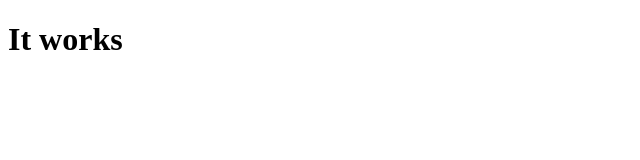
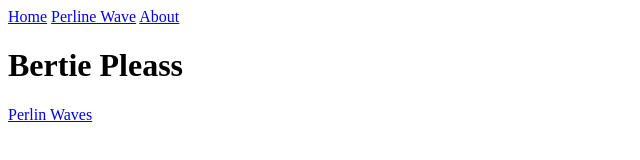
Before and after one commit to bertiepleass/bertiepleass.github.io, a plain HTML site: page index.html in a window 1280 px wide. Shown: the whole page, without its empty margins (0-640 px from the left). Drawn offline with Linux system fonts and the light colour scheme.

Commit message:
Add navigation and update heading in index.html

```diff
--- a/index.html
+++ b/index.html
@@ -5,7 +5,13 @@
     <meta name="viewport" content="width=device-width, initial-scale=1" />
     <title>Your Name</title>
   </head>
+  <nav>
+  <a href="/">Home</a>
+  <a href="/perlin.html">Perline Wave</a>
+  <a href="/about.html">About</a>
+</nav>
   <body>
-    <h1>It works</h1>
+    <h1>Bertie Pleass</h1>
+    <a href="perlin.html">Perlin Waves</a>
   </body>
 </html>
```
